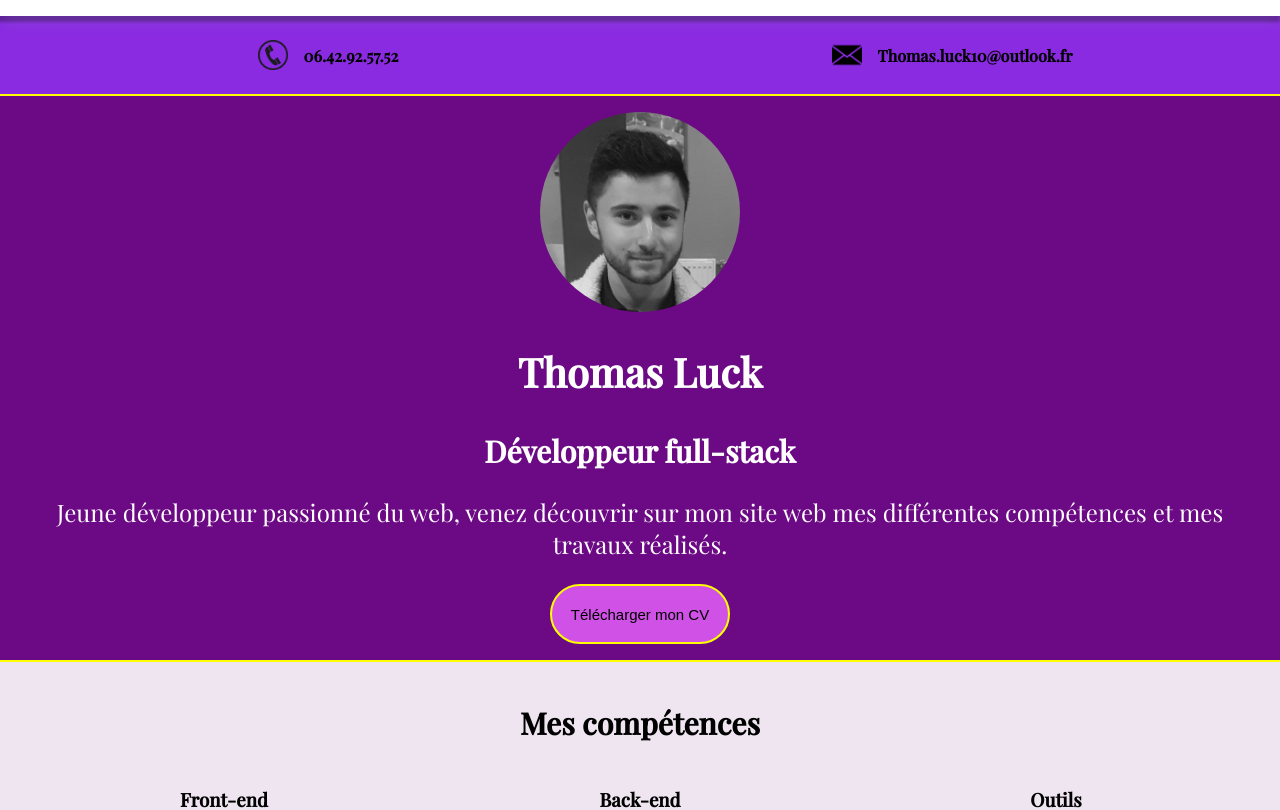
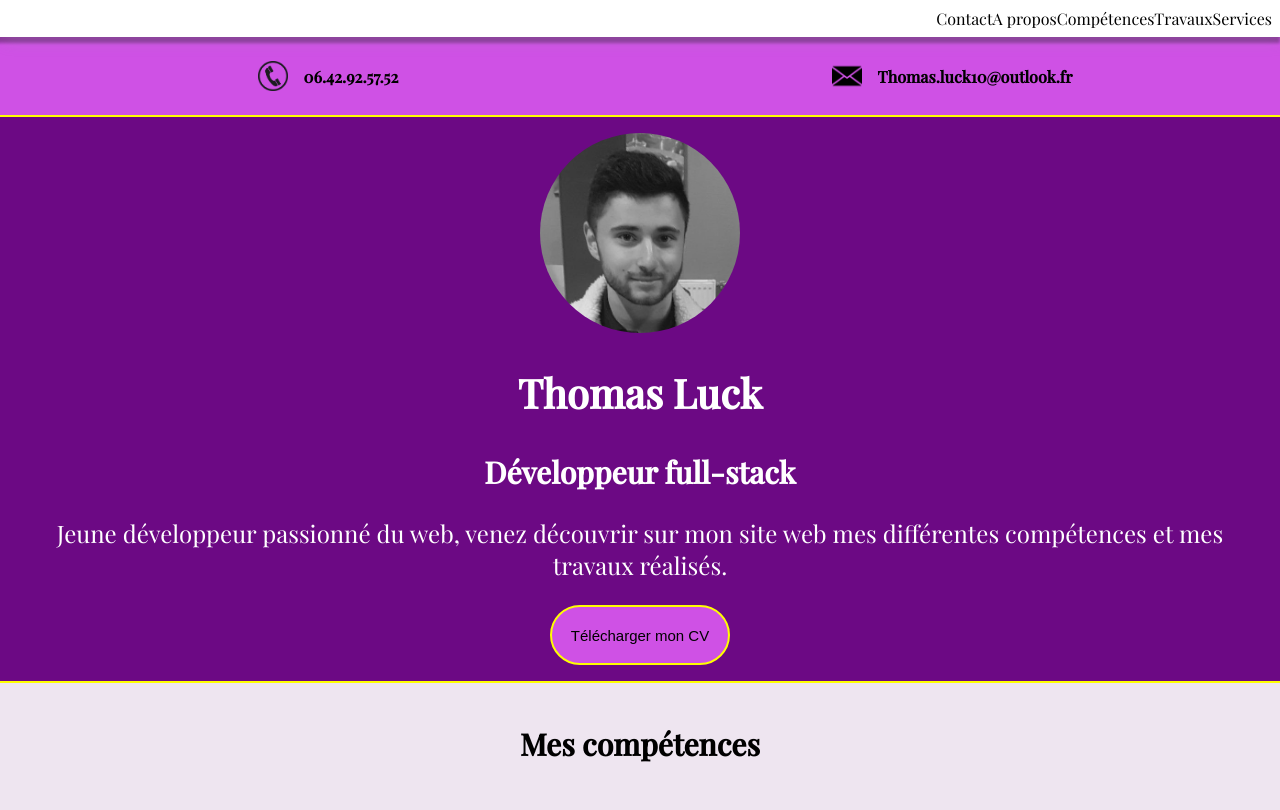
Before and after one commit to Thomaslck10/Portfolio-Thomas-Luck, a React (Create React App) app: page / in a window 1280 px wide. Shown: the top 810 px of the page. Built offline with nearby package versions, Linux system fonts and the light colour scheme.

Commit message:
update header

```diff
--- a/package.json
+++ b/package.json
@@ -1,4 +1,5 @@
 {
+  "homepage": "http://Thomaslck10.github.io/Portfolio-Thomas-Luck",
   "name": "portfolio",
   "version": "0.1.0",
   "private": true,
@@ -13,6 +14,8 @@
   },
   "scripts": {
     "start": "react-scripts start",
+    "predeploy": "npm run build",
+    "deploy": "gh-pages -d build",
     "build": "react-scripts build",
     "test": "react-scripts test",
     "eject": "react-scripts eject"
--- a/src/components/Collapse/index.jsx
+++ b/src/components/Collapse/index.jsx
@@ -1,7 +1,7 @@
 import '../../styles/Collapse.css';
 import { useState } from 'react';
 
-function Collapse() {
+function Collapse({ description, lien }) {
   const [toggle, setToggle] = useState();
   return (
     <div className="collapse">
@@ -11,7 +11,9 @@ function Collapse() {
       <h3 className={toggle ? 'hidden-content' : 'show-content'} onClick={() => setToggle(!toggle)}>
         Voir plus
       </h3>
-      <div className={toggle ? 'show-content' : 'hidden-content'}>
+      <div className={toggle ? 'show-content-description' : 'hidden-content'}>
+        <p>{description}</p>
+        <a target='_blank' href={lien}>Lien vers le repo Github</a>
       </div>
     </div>
   );
--- a/src/components/Header/index.jsx
+++ b/src/components/Header/index.jsx
@@ -4,28 +4,16 @@ import { useState } from 'react';
 
 function Header() {
   const [toggle, setToggle] = useState();
+  const links = {Contact : 'Contact', About : 'A propos', Skills : 'Compétences', Works : 'Travaux', Services : 'Services' }
 
   return (
     <header>
       <nav>
       <img src={bar} className="collapse-img" onClick={() => setToggle(!toggle)}>
       </img>
-      <div className={toggle ? 'show-content' : 'hidden-content'}>
-          <a href='#Contact' onClick={() => setToggle(!toggle)}>
-            <h3>Contact</h3>
-          </a>
-          <a href='#About' onClick={() => setToggle(!toggle)}>
-            <h3>A propos</h3>
-          </a>
-          <a href='#Skills' onClick={() => setToggle(!toggle)}>
-            <h3>Compétences</h3>
-          </a>
-          <a href='#Works' onClick={() => setToggle(!toggle)}>
-            <h3>Travaux</h3>
-          </a>
-          <a href='#Services' onClick={() => setToggle(!toggle)}>
-            <h3>Services</h3>
-          </a>
+      <div className={toggle ? 'show-content-header' : 'hidden-content'}>
+        {Object.keys(links).map(key =>
+        <a href={`#${key}`} onClick={() => setToggle(false)}>{links[key]}</a>)}
       </div>
       </nav>
     </header>
--- a/src/components/Works/index.jsx
+++ b/src/components/Works/index.jsx
@@ -15,27 +15,27 @@ function Works() {
                    <div className='works-card'>
                     <img src={P2}></img>
                     <h3>Créez la page d'accueil d'une agence de voyage avec HTML & CSS</h3>
-                    <Collapse />
+                    <Collapse lien={'https://github.com/Thomaslck10/P2'} description={'Création d\'une page d\'accueil pour l\'agence de voyage Booki, entièrement responsive en utilisant uniquement HTML et CSS, utilisation de Font Awesome pour les logos.'} />
                    </div>
                    <div className='works-card'>
                     <img src={P3}></img>
                     <h3>Créez une page web dynamique avec JavaScript</h3>
-                    <Collapse />
+                    <Collapse lien={''} description={'Création d\'une page web dynamique en utilisant Javascript'}/>
                    </div>
                    <div className='works-card'>
                     <img src={P5}></img>
                     <h3>Débuggez et optimisez un site de photographe</h3>
-                    <Collapse />
+                    <Collapse lien={''} description={''}/>
                    </div>
                    <div className='works-card'>
                     <img src={P6}></img>
                     <h3>Créez une application web de location immobilière avec React</h3>
-                    <Collapse />
+                    <Collapse lien={''} description={''}/>
                    </div>
                    <div className='works-card'>
                     <img src={P7}></img>
                     <h3>Développez le back-end d'un site de notation de livres</h3>
-                    <Collapse />
+                    <Collapse lien={''} description={''}/>
                    </div>
             </div>
         </section>
--- a/src/styles/Collapse.css
+++ b/src/styles/Collapse.css
@@ -1,7 +1,20 @@
 .show-content{
+    cursor: pointer;
+}
 
+.show-content:hover{
+    color: blueviolet;
 }
 
 .hidden-content{
     display: none;
 }
+
+a{
+    text-decoration: none;
+    color: black;
+}
+
+.collapse{
+    margin-bottom: 1rem;
+}
--- a/src/styles/Contact.css
+++ b/src/styles/Contact.css
@@ -3,7 +3,7 @@ section{
 }
 
 #Contact{
-    background-color: blueviolet;
+    background-color: #CF51E5;
     padding: 1.5rem 1rem 0.5rem 1rem ;
 }
 
--- a/src/styles/Footer.css
+++ b/src/styles/Footer.css
@@ -32,12 +32,14 @@ footer a{
     height: 30px;
     width: 30px;
     margin-right: 0.5rem;
+    filter: invert(1);
 }
 
 .logo-mail{
     height: 30px;
     width: 30px;
     margin-right: 0.5rem;
+    filter: invert(1);
 }
 
 footer p{
--- a/src/styles/Header.css
+++ b/src/styles/Header.css
@@ -21,13 +21,13 @@ nav{
     display: none;
 }
 
-.show-content a{
+.show-content-header a{
    cursor: pointer;
    text-decoration: none;
    color: black;
 }
 
-.show-content a:hover{
+.show-content-header a:hover{
     color: blueviolet;
 }
 
@@ -43,4 +43,7 @@ nav{
     .collapse-img{
         display: none;
     }
+    nav .hidden-content{
+        display: block;
+    }
 }
```
